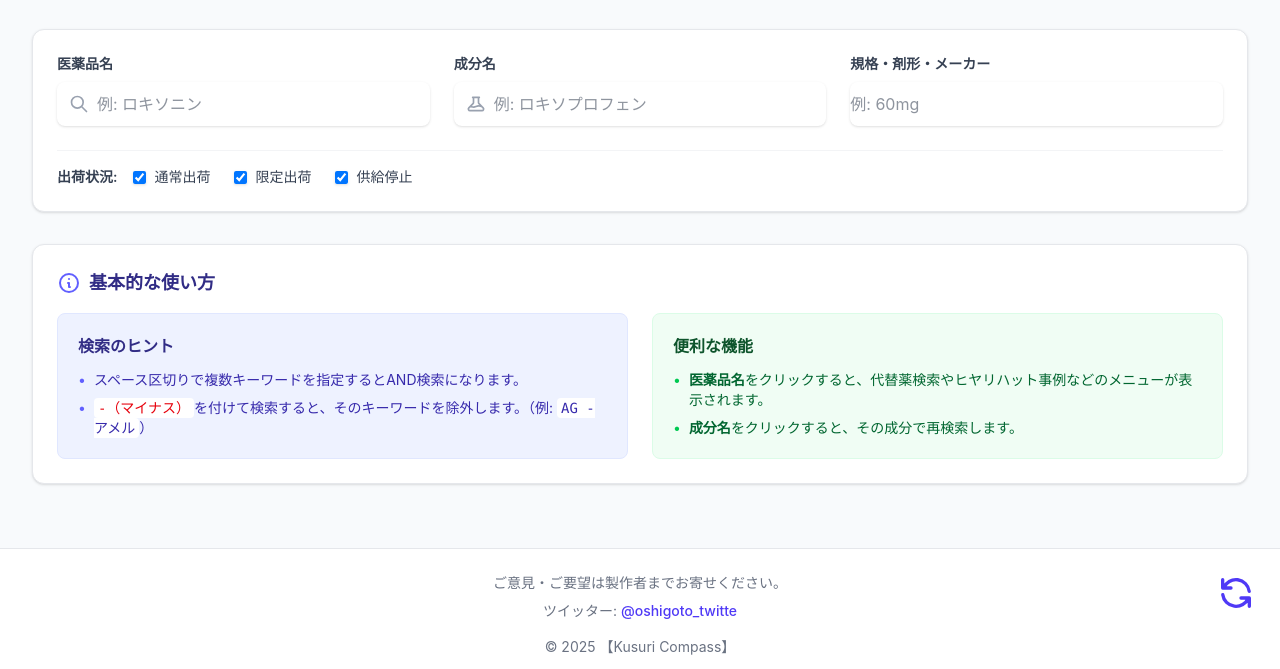
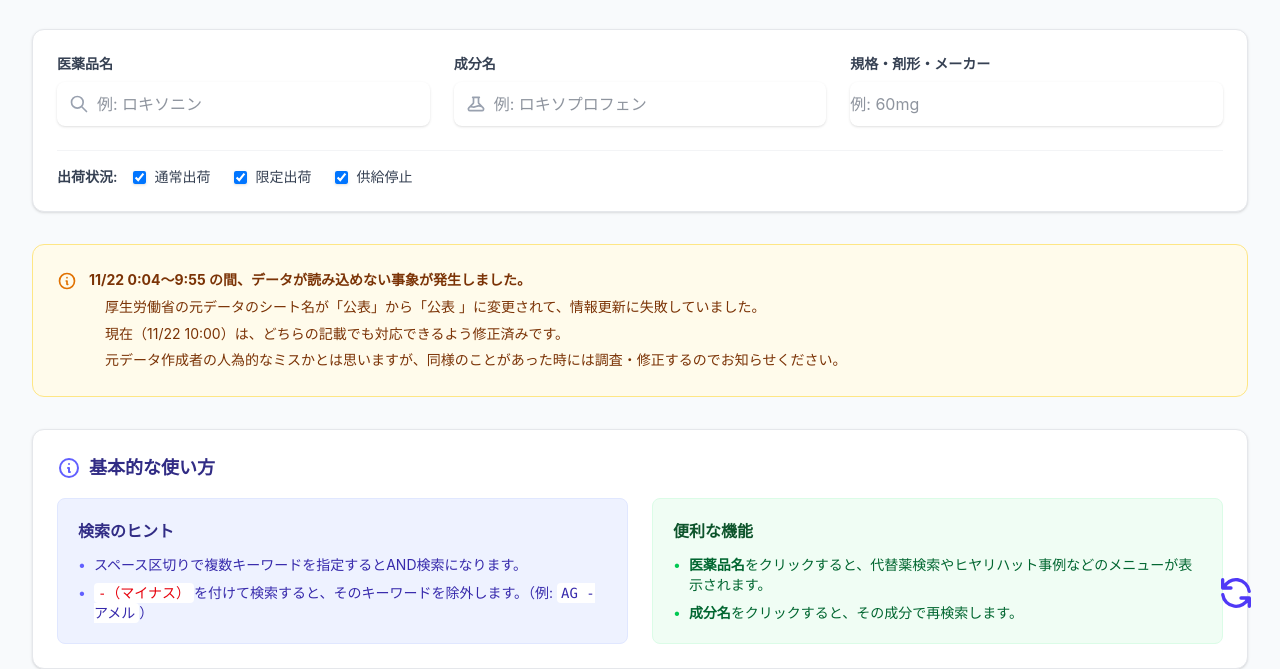
Before and after one commit to nekoneko0404/search-for-medicine-test03, a plain HTML site: page index.html in a window 1280 px wide. Shown: the part 163-832 px from the top of the page. Drawn offline with nearby package versions, Linux system fonts and the light colour scheme; no server answers.

Commit message:
エラー発生のお知らせ

```diff
--- a/index.html
+++ b/index.html
@@ -125,6 +125,23 @@
             </div>
         </div>
 
+        <!-- Notification -->
+        <div class="bg-amber-50 border border-amber-200 rounded-xl p-6 mb-8">
+            <div class="flex items-start gap-3">
+                <svg class="w-5 h-5 text-amber-600 flex-shrink-0 mt-0.5" fill="none" stroke="currentColor"
+                    viewBox="0 0 24 24">
+                    <path stroke-linecap="round" stroke-linejoin="round" stroke-width="2"
+                        d="M13 16h-1v-4h-1m1-4h.01M21 12a9 9 0 11-18 0 9 9 0 0118 0z"></path>
+                </svg>
+                <div class="text-amber-900 text-sm space-y-1 leading-relaxed">
+                    <p class="font-bold">11/22 0:04～9:55 の間、データが読み込めない事象が発生しました。</p>
+                    <p class="pl-4">厚生労働省の元データのシート名が「公表」から「公表 」に変更されて、情報更新に失敗していました。</p>
+                    <p class="pl-4">現在（11/22 10:00）は、どちらの記載でも対応できるよう修正済みです。</p>
+                    <p class="pl-4">元データ作成者の人為的なミスかとは思いますが、同様のことがあった時には調査・修正するのでお知らせください。</p>
+                </div>
+            </div>
+        </div>
+
         <!-- Usage Guide -->
         <div id="usage-guide" class="bg-white p-6 rounded-xl shadow-sm border border-gray-200 mb-8">
             <h3 class="text-lg font-bold text-indigo-900 mb-4 flex items-center gap-2">
```
